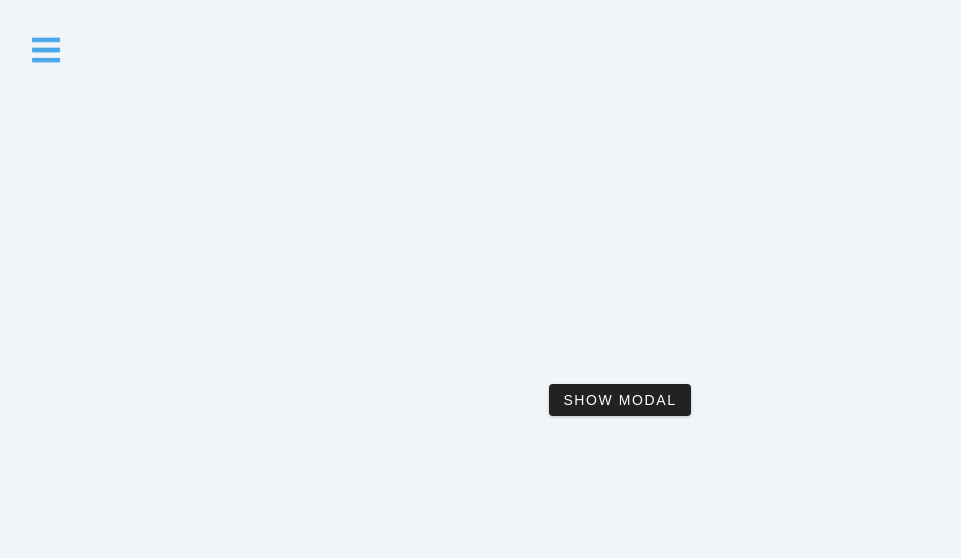
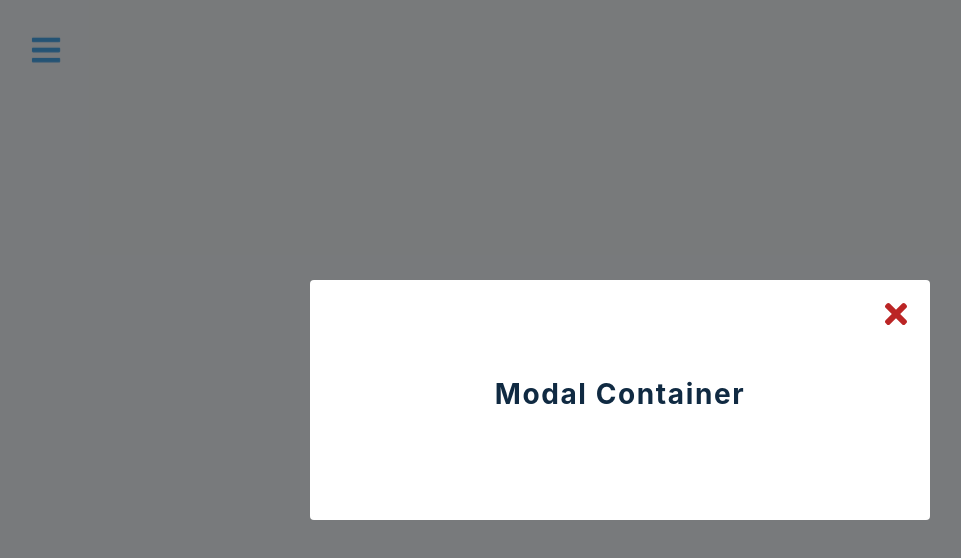
Before and after one commit to catfriday/first-use-context-project, a React (Create React App) app: page / in a window 1280 px wide. Both pictures are taken after a click on the button "SHOW MODAL". Shown: the top 558 px of the page, without its empty margins (20-981 px from the left). Built offline with nearby package versions, Linux system fonts and the light colour scheme.

Commit message:
added open and close modal funtionality

```diff
--- a/src/Home.js
+++ b/src/Home.js
@@ -3,13 +3,14 @@
 import {AppContext, useGlobalContext} from './context'
 
 const Home = () => {
-  const data = useGlobalContext()
-  console.log(data)
+  const {openSidebar, openModal} = useGlobalContext()
+
+
   return <main>
-    <button className='sidebar-toggle'>
+    <button className='sidebar-toggle' onClick={openSidebar}>
       <FaBars />
     </button>
-    <button className='btn'>
+    <button className='btn' onClick={openModal}>
       show modal
     </button>
 
--- a/src/Modal.js
+++ b/src/Modal.js
@@ -1,10 +1,15 @@
 import React from 'react'
 import { FaTimes } from 'react-icons/fa'
+import {useGlobalContext} from './context'
+
 const Modal = () => {
-  return <div className={`modal-overlay`}>
+
+  const {isModalOpen, closeModal} = useGlobalContext()
+
+  return <div className={`${isModalOpen ? 'modal-overlay show-modal' : 'modal-overlay'}`}>
       <div className='modal-container'>
         <h3>modal container</h3>
-        <button className='close-modal-btn'>
+        <button className='close-modal-btn' onClick={closeModal}>
           <FaTimes />
         </button>
       </div>
--- a/src/Sidebar.js
+++ b/src/Sidebar.js
@@ -2,6 +2,7 @@
 import logo from './logo.svg'
 import { FaTimes } from 'react-icons/fa'
 import { social, links } from './data'
+import {useGlobalContext} from './context'
 
 const Sidebar = () => {
   return <aside className={`sidebar `}>
@@ -13,7 +14,7 @@
     </div>
     <ul className='links'>
       {links.map(link =>{
-        const{id, url, text, icon} = link
+        const {id, url, text, icon} = link
         return <li key={id}>
           <a href={url}>
             {icon}
--- a/src/context.js
+++ b/src/context.js
@@ -7,7 +7,31 @@
     const [isSidebarOpen, setIsSidebarOpen] = useState(false)
     const [isModalOpen, setIsModalOpen] = useState(false)
 
-return <AppContext.Provider value='hello'>{children}
+    const openSidebar = () => {
+        setIsSidebarOpen(true)
+    }
+
+    const closeSidebar = () => {
+        setIsSidebarOpen(false)
+    }
+
+    const openModal = () => {
+        setIsModalOpen(true)
+    }
+
+    const closeModal = () => {
+        setIsModalOpen(false)
+    }
+
+    return <AppContext.Provider
+    value={{
+        isModalOpen,
+        isSidebarOpen,
+        openModal,
+        openSidebar,
+        closeModal,
+        closeSidebar
+    }}>{children}
     </AppContext.Provider>
     }
     // custom hook
```
Lines whose indentation alone changed are shown as unchanged.
